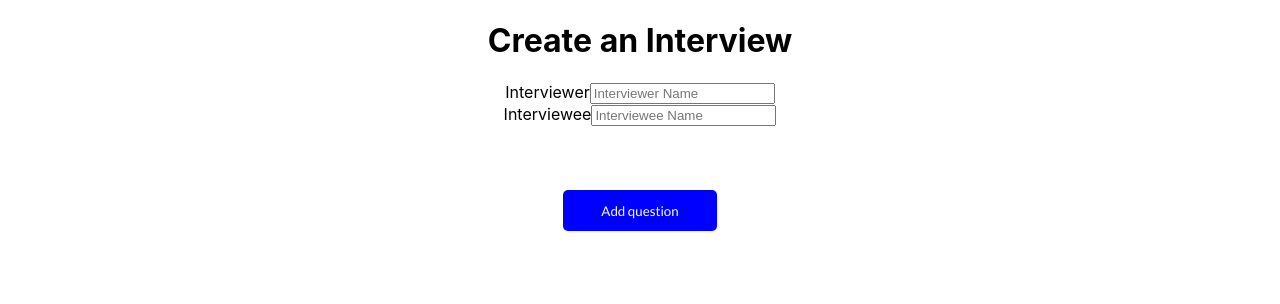
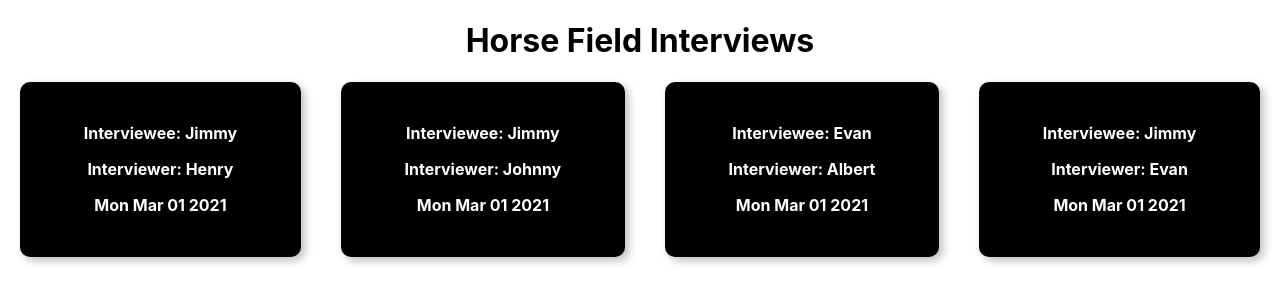
Before and after one commit to jaimeong/interview-api, a React (Create React App) app in the folder client/: page / in a window 1280 px wide. Shown: the top 304 px of the page. Built offline with nearby package versions, Linux system fonts and the light colour scheme.

Commit message:
frontend api

```diff
--- a/client/package.json
+++ b/client/package.json
@@ -9,6 +9,7 @@
     "node-sass": "^4.14.1",
     "react": "^17.0.1",
     "react-dom": "^17.0.1",
+    "react-router-dom": "^5.2.0",
     "react-scripts": "4.0.3",
     "web-vitals": "^1.1.0"
   },
--- a/client/src/App.js
+++ b/client/src/App.js
@@ -1,11 +1,27 @@
 import logo from './logo.svg';
 import './App.css';
+import {
+  BrowserRouter as Router,
+  Switch,
+  Route,
+  Link
+} from "react-router-dom";
 import Interviews from './components/Interviews'
+import Dashboard from './components/Dashboard'
 
 function App() {
   return (
     <div className="App">
-      <Interviews />
+      <Router>
+        <Switch>
+          <Route path='/api/interviews/'>
+            <Interviews />
+          </Route>
+          <Route path='/'>
+            <Dashboard />
+          </Route>
+        </Switch>
+      </Router>
     </div>
   );
 }
--- /dev/null
+++ b/client/src/components/Dashboard.jsx
@@ -0,0 +1,31 @@
+import React, { useState } from 'react';
+import '../sass/index.scss';
+
+let initialState = [
+    {id: 0, interviewer: 'Henry', interviewee: 'Jimmy', date: new Date()},
+    {id: 1, interviewer: 'Johnny', interviewee: 'Jimmy', date: new Date()},
+    {id: 2, interviewer: 'Albert', interviewee: 'Evan', date: new Date()},
+    {id: 3, interviewer: 'Evan', interviewee: 'Jimmy', date: new Date()},
+]
+
+const Dashboard = () => {
+    return (
+        <div className='dashboard-container'>
+            <h1>Horse Field Interviews</h1>
+            <div class='dash-interview-container'>
+            {initialState.map((interview, id) => {
+                console.log(interview.date);
+                return (
+                    <a className='interview-card' key={id} href={`/api/interviews/` + interview.id}>
+                        <p>Interviewee: {interview.interviewee}</p>
+                        <p>Interviewer: {interview.interviewer}</p>
+                        <p>{interview.date.toString().slice(0, 15)}</p>
+                    </a>
+                )
+            })}
+            </div>
+        </div>
+    )
+}
+
+export default Dashboard;
--- a/client/src/components/Interviews.jsx
+++ b/client/src/components/Interviews.jsx
@@ -36,7 +36,10 @@ const Interviews = function () {
             <div className='question-box' ref={questionContainer}>
                 {[...Array(counter)].map((item, index) => <Question key={index} setData={handlePassedData} setQuestionData={setQuestionData} index={index} questionData={questionData} />)}
             </div>
+            <div className='btns'>
             <button className='add-btn' onClick={addQuestion}>Add question</button>
+            <button className='completed-btn'>Complete Interview</button>
+            </div>
         </div>
     )
 }
--- a/client/src/components/Question.jsx
+++ b/client/src/components/Question.jsx
@@ -15,8 +15,9 @@ const Question = function({setData, questionData, index, setQuestionData}) {
         let current = parseInt(questionContainer.current.id, 10);
         if(current >= questionData.length) {
             let type = questionType.current.value;
-            let data = {id: questionData.length, type: type, question: question, response: response, notes: notes};
+            let data = {id: questionData.length, type: type, question: question, response: response, notes: notes, date: new Date()};
             setData(data);
+            console.log(questionBox);
             questionBox.current.readOnly = true;
             questionBox.current.style.border = '2px solid green';
             responseBox.current.readOnly = true;
@@ -33,6 +34,7 @@ const Question = function({setData, questionData, index, setQuestionData}) {
             let data = {id: index, type: type, question: question, response: response, notes: notes};
             for(let i = 0; i < questionData.length; i++) {
                 if(questionData[i].id === current) {
+                    data.date = questionData[i].date;
                     questionData[i] = data;
                 }
             }
--- /dev/null
+++ b/client/src/sass/_dashboard.scss
@@ -0,0 +1,19 @@
+.dash-interview-container {
+    display: flex;
+    justify-content: space-around;
+
+    .interview-card {
+        box-shadow: 4px 4px 8px rgba(0,0,0,0.25);
+        padding: 2% 5%;
+        border-radius: 10px;
+        background: black;
+        color: white;
+        font-weight: bold;
+        text-decoration: none;
+        transition: all 300ms linear;
+
+        &:hover {
+            transform: translateY(-10%);
+        }
+    }
+}
--- a/client/src/sass/_questions.scss
+++ b/client/src/sass/_questions.scss
@@ -12,9 +12,14 @@ $lato: 'Lato', sans-serif;
     box-shadow: 4px 4px 8px rgba(0,0,0,0.25);
     padding: 5% 0;
     border-radius: 10px;
+    font-family: $lato;
+
+    select, textarea {
+        font-family: $lato;
+    }
 }
 
-.saved-btn, .update-btn, .add-btn {
+.saved-btn, .update-btn, .add-btn, .completed-btn {
     background: none;
     border: none;
     padding: 2% 5%;
@@ -39,5 +44,17 @@ $lato: 'Lato', sans-serif;
 .add-btn {
     background: blue;
     padding: 1% 3%;
-    margin: 5% 0;
+    margin: 3% 0;
 };
+.completed-btn {
+    background: orange;
+    padding: 1% 3%;
+    margin: 3% 0;
+}
+
+.btns {
+    display: flex;
+    flex-direction: column;
+    justify-content: center;
+    align-items: center;
+}
--- a/client/src/sass/index.scss
+++ b/client/src/sass/index.scss
@@ -1 +1,2 @@
 @import './questions';
+@import './dashboard';
```
Also changed, not shown: 1 other file (tests, documents, lock files or other folders).
